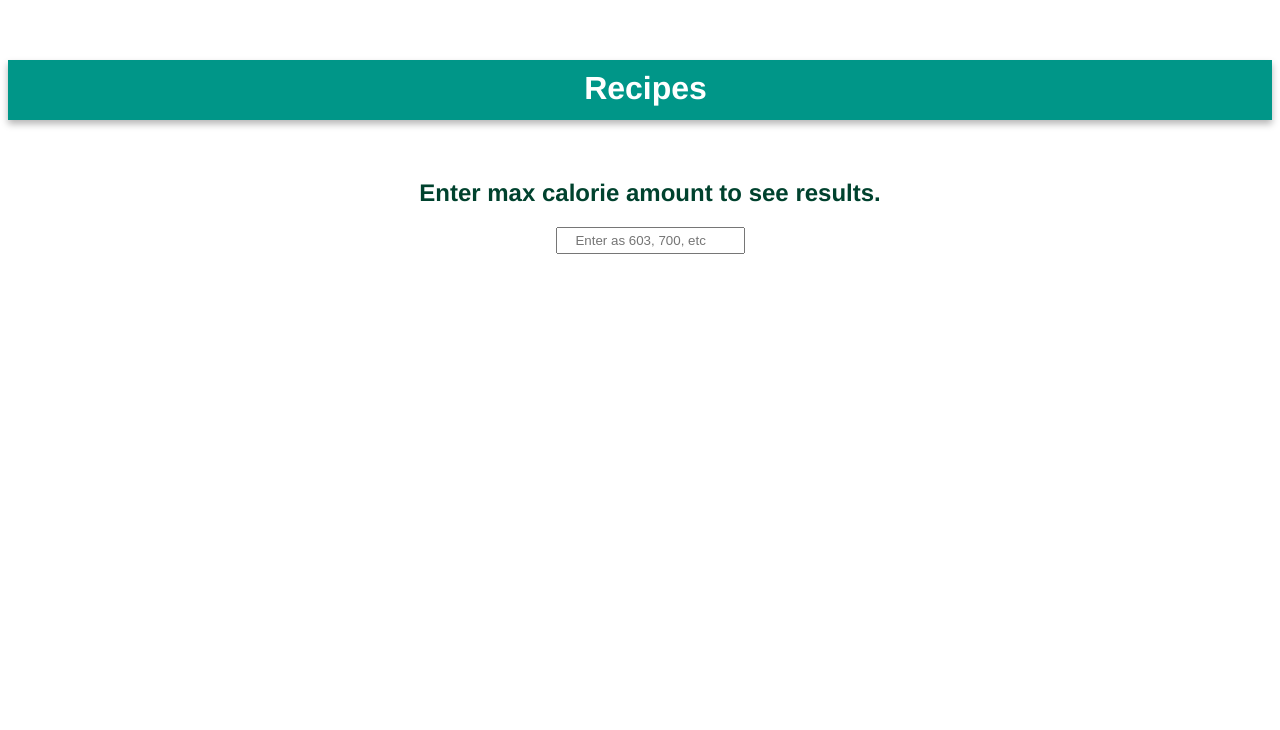
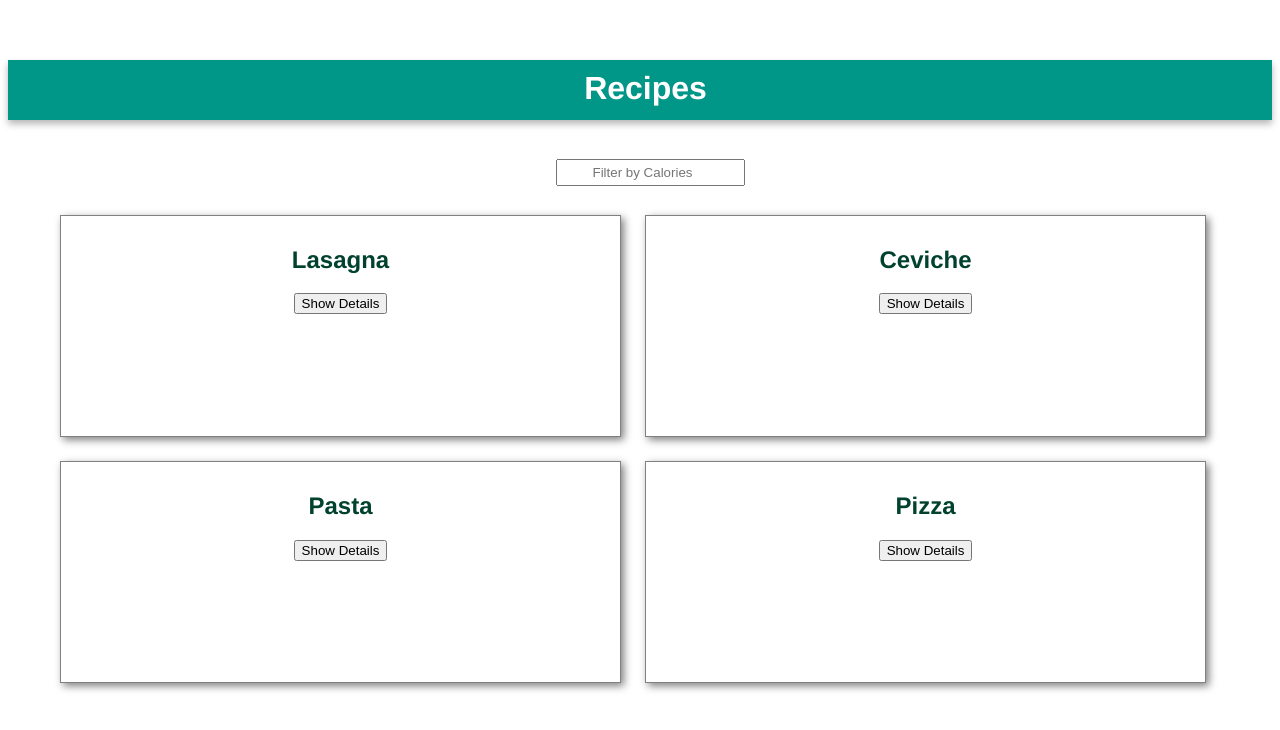
Before and after one commit to MannyDiera/recipeapp, a Vue app: page / in a window 1280 px wide. Shown: the top 730 px of the page. Built offline with nearby package versions, Linux system fonts and the light colour scheme.

Commit message:
adds modal to be viewed with recipe details

```diff
--- a/src/components/RecipeItem.vue
+++ b/src/components/RecipeItem.vue
@@ -1,9 +1,7 @@
 <template>
   <li>
     <h2>{{recipe.name}}</h2>
-    <button @click="showCalories1(recipe)" v-if="recipe.show"> Hide Calories</button>
-    <button @click="showCalories1(recipe)" v-else> Show Calories</button>
-    <p v-show="recipe.show"> {{recipe.calories | addCals}}</p>
+    <button @click="showDetails">Show Details</button>
   </li>
 </template>
 
@@ -15,10 +13,6 @@ export default {
       type: Object,
       required: true,
     },
-    showCalories: {
-      type: Function,
-      required: true,
-    }
   },
   filters: {
     addCals: function(calories) {
@@ -26,8 +20,8 @@ export default {
     },
   },
   methods: {
-    showCalories1: function(recipe) {
-        this.$emit('show-calorie', recipe);
+    showDetails() {
+      this.$emit('show-details', this.recipe)
     },
   },
 };
--- a/src/components/RecipeList.vue
+++ b/src/components/RecipeList.vue
@@ -3,33 +3,40 @@
     <h1>{{ message }} </h1>
     <br/>
 
-    <h2>Enter max calorie amount to see results.</h2>
-    <input type="number" v-model.number="maxCal" placeholder="Enter as 603, 700, etc ">
+    <input type="number" v-model.number="maxCal" placeholder="Filter by Calories">
 
-    <ul class="list" v-if="maxCal >= 1">
+    <ul class="list" v-if="filteredRecipes.length">
       <RecipeItem
-        v-for="recipe in recipes"
-        v-if="recipe.calories < maxCal"
+        v-for="recipe in filteredRecipes"
         :key="recipe.name"
         :recipe="recipe"
-        @show-calorie="showCalories"
+        @show-details="showDetails"
       />
     </ul>
+      <SimpleModal v-if="displaySelected" @close-modal="closeModal">
+        <SelectedRecipe :recipe="selectedRecipe" />
+      </SimpleModal>
   </div>
 </template>
 
 <script>
-import RecipeItem from './RecipeItem.vue'
+import RecipeItem from './RecipeItem.vue';
+import SelectedRecipe from './SelectedRecipe.vue';
+import SimpleModal from './SimpleModal.vue';
 
 export default {
   name: 'recipe-list',
   components: {
     RecipeItem,
+    SelectedRecipe,
+    SimpleModal,
   },
   data() {
     return {
       message: 'Recipes ',
       maxCal: null,
+      displaySelected: false,
+      selectedRecipe: {},
       recipes: [
         {name:'lasagna', calories: 500, show: false},
         {name:'ceviche', calories: 602, show: false},
@@ -39,11 +46,29 @@ export default {
     };
   },
   methods: {
+    closeModal() {
+      Object.assign(this, {
+        selectedRecipe: {},
+        displaySelected: false,
+      });
+    },
+    showDetails(recipe) {
+      Object.assign(this, {
+        selectedRecipe: recipe,
+        displaySelected: true,
+      })
+    },
     showCalories (recipe) {
       recipe.show = !recipe.show
-    }
+    },
   },
-  computed: { },
+  computed: {
+    filteredRecipes() {
+      if (this.maxCal <= 0)
+        return this.recipes;
+      return this.recipes.filter(r => r.calories <= this.maxCal);
+    },
+  },
 }
 </script>
 
--- /dev/null
+++ b/src/components/SelectedRecipe.vue
@@ -0,0 +1,18 @@
+<template>
+  <h1>{{recipe.name}}</h1>
+</template>
+
+<script>
+export default {
+  props: {
+    recipe: {
+      type: Object,
+      required: true,
+    },
+  },
+}
+</script>
+
+<style>
+
+</style>
--- /dev/null
+++ b/src/components/SimpleModal.vue
@@ -0,0 +1,46 @@
+<template>
+  <div class="modal-drop">
+    <div class="modal-content">
+      <button @click="close" class='modal-close'>&times;</button>
+      <slot>default content</slot>
+    </div>
+  </div>
+</template>
+
+<script>
+export default {
+  name: 'simple-modal',
+  methods: {
+    close() { this.$emit('close-modal', this.recipe) }
+  },
+};
+</script>
+
+<style>
+.modal-drop {
+  position: fixed;
+  z-index: 1;
+  left: 0;
+  top: 0;
+  width: 100%;
+  height: 100%;
+  overflow: auto;
+  background-color: rgb(0,0,0);
+  background-color: rgba(0,0,0,0.4);
+}
+
+.modal-content {
+  position: relative;
+  background-color: #fefefe;
+  margin: 15% auto;
+  padding: 20px;
+  border: 1px solid #888;
+  width: 80%;
+}
+
+.modal-close {
+  position: absolute;
+  top: 0;
+  right: 0;
+}
+</style>
```
